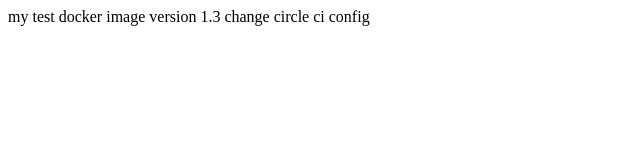
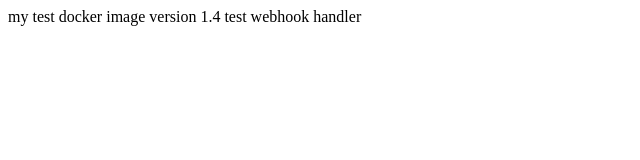
Before and after one commit to SergeyBondar93/test-cicd, a plain HTML site: page app/index.html in a window 1280 px wide. Shown: the full height of the page, 0-640 px from the left. Drawn offline with Linux system fonts and the light colour scheme.

Commit message:
test webhook

```diff
--- a/app/index.html
+++ b/app/index.html
@@ -6,6 +6,6 @@
   <title>Document</title>
 </head>
 <body>
-  my test docker image version 1.3 change circle ci config
+  my test docker image version 1.4 test webhook handler
 </body>
 </html>
```
